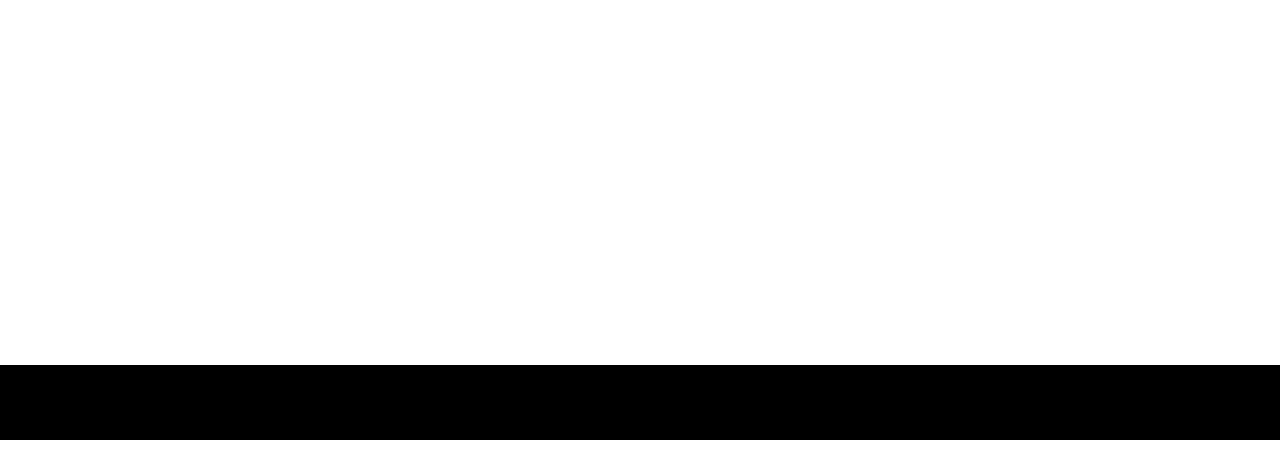
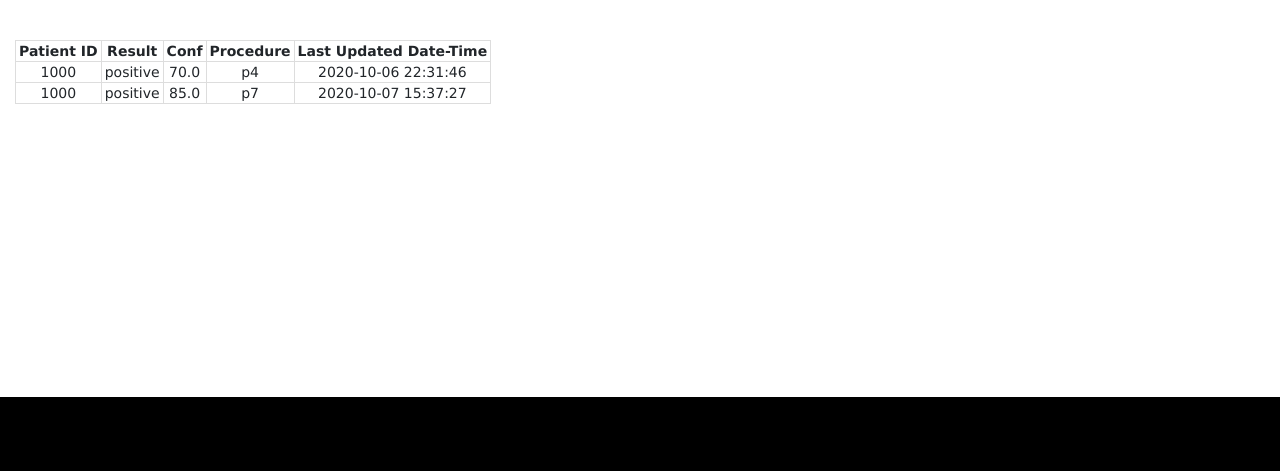
Before and after one commit to deepakMNNIT/Multi-Disease-Predictor, a Flask app: template templates/provide_data.html in a window 1280 px wide. Shown: the part 56-527 px from the top of the page. Run offline with Flask 2, Linux system fonts and the light colour scheme; the template is opened without the code that fills it, so the values that code supplies are empty; some libraries are stand-ins or nearby versions.

Commit message:
Table creation logic added

```diff
--- a/templates/provide_data.html
+++ b/templates/provide_data.html
@@ -6,6 +6,7 @@
     <!DOCTYPE html>
     <html>
             <head>
+                <script src="https://code.jquery.com/jquery-3.3.1.slim.min.js" integrity="sha384-q8i/X+965DzO0rT7abK41JStQIAqVgRVzpbzo5smXKp4YfRvH+8abtTE1Pi6jizo" crossorigin="anonymous"></script>
                 <title>Convert JSON Data to HTML Table</title>
                 <style>
                     th, td, p, input {
@@ -24,13 +25,57 @@
                 </style>
             </head>
             <body>
+
+                <table id="dataTable" >
+                    <thead>
+                        <tr>
+                            <th>Patient ID</th>
+                            <th>Result</th>
+                            <th>Conf</th>
+                            <th>Procedure</th>
+                            <th>Last Updated Date-Time</th>
+                        </tr>
+                    </thead>
+                    <tbody id="dataTable_body">
+                    </tbody>
+                </table>
+
                 <script>
-var dat2 = JSON.parse('{{ dat2 | tojson | safe}}');
-document.write(dat2)
+                    //var dat2 = JSON.parse('{{ dat2 | tojson | safe}}');
+                    //document.write(dat2)
+                    debugger;
+
+                    var tableData = {"edges":[{"node":{"patientid":"1000","result":"positive","conf":"70.0","procedure":"p4","lastupdatedat":"2020-10-06T22:31:46.331155"}},{"node":{"patientid":"1000","result":"positive","conf":"85.0","procedure":"p7","lastupdatedat":"2020-10-07T15:37:27.829157"}}]};
+
+                    var j$ = jQuery.noConflict();
+
+                    renderTable(tableData.edges);
+
+                    function renderTable(jsonData){
+                        let length = jsonData.length;
+
+                        let tableEntries = '';
+                        if (jsonData.length > 0) {
+                            j$.each(jsonData, function (i, item) {
+                                        debugger;
+                                        tableEntries += "<tr><td>"+item.node.patientid+"</td><td>"+item.node.result+"</td><td>"+item.node.conf+"</td><td>"+item.node.procedure+"</td><td>"+
+                                                formatDateTime(item.node.lastupdatedat)+"</td></tr>";
+                            });
+
+                            j$('#dataTable_body').html(tableEntries);
+                        }
+
+                    }
+
+                    function formatDateTime(dateTime){
+                        let dateStr = dateTime.substring(0, dateTime.indexOf('T'));
+                        let timeStr = dateTime.substring(dateTime.indexOf('T')+1, dateTime.indexOf('.'));
+
+                        return dateStr+' '+timeStr;
+                    }
+
 
                 </script>
             </body>
         </html>
-
-
 {% endblock %}
```
Lines whose indentation alone changed are shown as unchanged.
